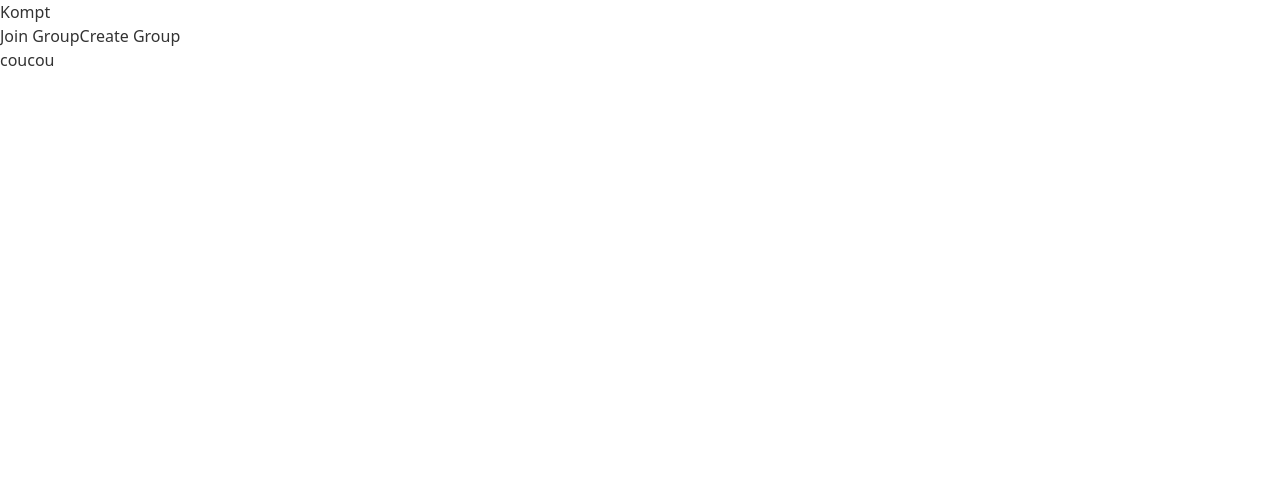
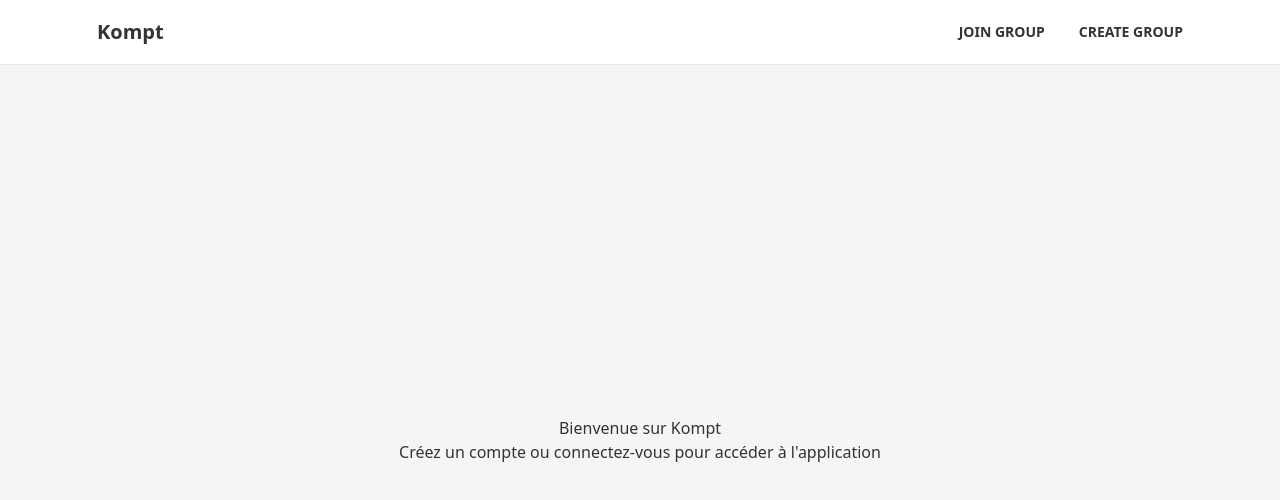
Before and after one commit to clementpnn/Kompt, a React (Vite) app in the folder webapp/: page /homepage in a window 1280 px wide. Shown: the top 500 px of the page. Built offline with nearby package versions, Linux system fonts and the light colour scheme.

Commit message:
navbar + badges

```diff
--- a/webapp/index.html
+++ b/webapp/index.html
@@ -6,7 +6,7 @@
     <meta name="viewport" content="width=device-width, initial-scale=1.0" />
     <title>Vite + React + TS</title>
   </head>
-  <body>
+  <body class="h-screen">
     <div id="root"></div>
     <script type="module" src="/src/main.tsx"></script>
   </body>
--- a/webapp/src/App.tsx
+++ b/webapp/src/App.tsx
@@ -4,7 +4,7 @@ import { Routes, Route, Outlet, Link } from "react-router-dom";
 import Login from './routes/login'
 import Register from './routes/register'
 import Navbar from './components/navbar'
-import Coucou from './components/test'
+import Homepage from './routes/homepage'
 
 
 export default function App() {
@@ -18,7 +18,7 @@ export default function App() {
         <Route path="/register" element={<Register />} />
 
         <Route path="/" element={<Navbar />}>
-          <Route path="/homepage" element={<Coucou />} />
+          <Route path="/homepage" element={<Homepage />} />
         </Route>
 
       </Routes>
--- /dev/null
+++ b/webapp/src/components/badge.tsx
@@ -0,0 +1,29 @@
+// function SuccessBadge() {
+//     return (
+//         <button className={btn btn-black}>success</button>
+//     )
+// }
+
+// function ProcessBadge() {
+//     return (
+//         <button className={btn btn-white}>processing</button>
+//     )
+// }
+
+
+export default function Badge({state}:{state:string}) {
+
+    let button;
+    if(state=="processing") {
+        button = <button className="px-2 pt-1 pb-1.5 rounded-full text-center text-xs bg-amber-200 text-orange-500 font-bold">processing</button>
+
+    } else if(state=="success"){
+        // boutons plus fins : px-2 pb-0.5
+        button = <button className="px-2 pt-1 pb-1.5 rounded-full text-center text-xs bg-lime-200 text-green-600 font-bold">success</button>
+    }
+    return (
+        <>
+            {button}
+        </>
+    )
+  }
--- a/webapp/src/components/navbar.tsx
+++ b/webapp/src/components/navbar.tsx
@@ -1,27 +1,60 @@
 import { Routes, Route, Outlet, Link } from "react-router-dom";
 
-const Navbar = () => {
+
+function NavbarLog() {
     return (
-        <div>
-        {/* A "layout route" is a good place to put markup you want to
-            share across all the pages on your site, like navigation. */}
-            <nav>
-                <div>
-                    <Link to="/">Kompt</Link>
+        <div className="px-20 border-b w-full fixed bg-white z-10">
+
+            <div className="navbar bg-base-100 p-0">
+                <div className="flex-1">
+                    <Link to="/" className="btn btn-ghost normal-case text-xl">Kompt</Link>
                 </div>
-                <div>
-                    <button>Join Group</button>
-                    <button>Create Group</button>
+                <div className="flex-none">
+                    <button className="btn btn-ghost">Join Group</button>
+                    <button className="btn btn-ghost">Create Group</button>
                 </div>
-                {/* <div>
-                    <p>Profil</p>
-                </div> */}
+            </div>
 
-            </nav>
+        </div>
+    )
+}
 
+function NavbarNotLog() {
+    return (
+        <div className="px-20 py-2.5 border-b w-full fixed">
+
+            <div className="navbar bg-base-100 p-0">
+                <div className="flex-1">
+                    <Link to="/" className="btn btn-ghost normal-case text-xl">Kompt</Link>
+                </div>
+                <div className="flex-none">
+                    <button className="btn btn-ghost">Log In</button>
+                    <button className="btn btn-ghost">Sign In</button>
+                </div>
+            </div>
+
+        </div>
+    )
+}
+
+
+
+
+
+
+
+
+export default function Navbar() {
+
+    const isLogged = true;
+    return (
+        <>
+            {isLogged ? (
+                <NavbarLog />
+            ) : (
+                <NavbarNotLog />
+            )}
             <Outlet />
-        </div>
+        </>
     );
 }
-
-export default Navbar
--- a/webapp/src/routes/homepage.tsx
+++ b/webapp/src/routes/homepage.tsx
@@ -1,9 +1,44 @@
-export default function Register() {
+import { Routes, Route, Outlet, Link } from "react-router-dom";
 
-    return (
-      <div>
+import Badge from "../components/badge"
+
+function HomeLog() {
+  return (
+    <div className="pt-20 bg-stone-100 h-screen flex justify-center items-center flex flex-col">
+      <p className="text-center">Vous n'avez pas encore de groupe.</p>
+      <p className="text-center">Rejoignez en un ou créez le.</p>
+    </div>
+  )
+}
+function HomeNotLog() {
+  return (
+    <div className="pt-20 bg-stone-100 h-screen flex justify-center items-center flex flex-col">
+      <p className="text-center">Bienvenue sur Kompt</p>
+      <p className="text-center">Créez un compte ou connectez-vous pour accéder à l'application</p>
+      {/* <br/> */}
+      {/* <Badge state={"success"}/><br/><br/>
+      <Badge state={"processing"}/> */}
+    </div>
+)
+
+}
 
 
-      </div>
-    )
+
+
+
+
+export default function Homepage() {
+
+    const isLogged = false;
+    return (
+        <>
+            {isLogged ? (
+                <HomeLog />
+            ) : (
+                <HomeNotLog />
+            )}
+            <Outlet />
+        </>
+    );
   }
```
